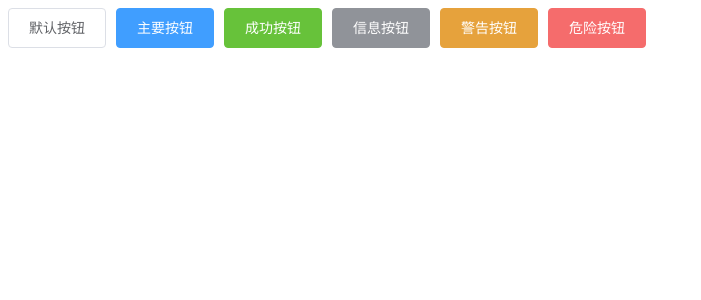
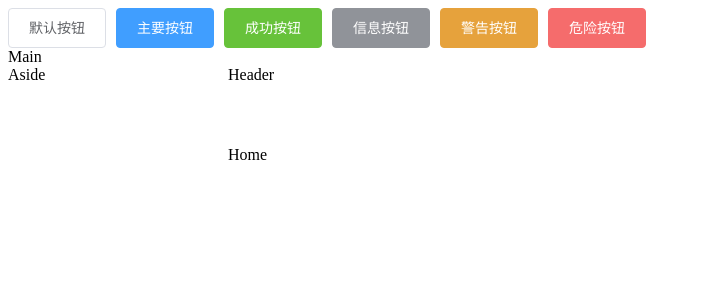
Before and after one commit to pxyyyyy/backed-pc, a Vue app: page /#/home in a window 1280 px wide. Shown: the top 300 px of the page, without its empty margins (0-701 px from the left). Built offline with nearby package versions, Linux system fonts and the light colour scheme.

Commit message:
创建路由

```diff
--- a/package.json
+++ b/package.json
@@ -10,7 +10,8 @@
   "dependencies": {
     "core-js": "^3.6.5",
     "element-ui": "^2.15.13",
-    "vue": "^2.6.11"
+    "vue": "^2.6.11",
+    "vue-router": "3.6.5"
   },
   "devDependencies": {
     "@vue/cli-plugin-babel": "~4.5.12",
--- a/src/App.vue
+++ b/src/App.vue
@@ -8,6 +8,7 @@
       <el-button type="warning">警告按钮</el-button>
       <el-button type="danger">危险按钮</el-button>
     </el-row>
+    <router-view></router-view>
   </div>
 </template>
 
--- a/src/main.js
+++ b/src/main.js
@@ -1,5 +1,6 @@
 import Vue from 'vue'
 import App from './App.vue'
+
 // 全局引用
 import ElementUI from 'element-ui';
 import 'element-ui/lib/theme-chalk/index.css';
@@ -10,8 +11,11 @@ Vue.use(ElementUI);
 // import 'element-ui/lib/theme-chalk/index.css';
 // Vue.use(Button)
 
+import router from './router'
+
 Vue.config.productionTip = false
 
 new Vue({
+  router,
   render: h => h(App),
 }).$mount('#app')
--- /dev/null
+++ b/src/router/index.js
@@ -0,0 +1,34 @@
+// 引用路由
+import Vue from 'vue'
+import VueRouter from 'vue-router'
+import Home from '../views/Home'
+import User from '../views/User'
+import Main from '../views/Main'
+
+// 1.创建路由组件（页面）
+// 2.将路由与组件进行映射
+
+Vue.use(VueRouter)
+
+const routes = [
+    {
+        path: '/',
+        component: Main,
+        children: [
+            { path: '/home', component: Home },
+            { path: '/user', component: User },
+        ]
+    }
+]
+
+// 3. 创建 router 实例，然后传 `routes` 配置
+// 你还可以传别的配置参数, 不过先这么简单着吧。
+const router = new VueRouter({
+    routes // (缩写) 相当于 routes: routes
+})
+
+// 4. 创建和挂载根实例。
+// 记得要通过 router 配置参数注入路由，
+// 从而让整个应用都有路由功能
+
+export default router
--- /dev/null
+++ b/src/views/Home.vue
@@ -0,0 +1,12 @@
+<template>
+  <div>Home</div>
+</template>
+
+<script>
+export default {
+  name: "home",
+};
+</script>
+
+<style>
+</style>
--- /dev/null
+++ b/src/views/Main.vue
@@ -0,0 +1,24 @@
+<template>
+  <div>
+    <div>Main</div>
+    <el-container>
+      <el-aside width="200px">Aside</el-aside>
+      <el-container>
+        <el-header>Header</el-header>
+        <el-main>
+          <!-- 子路由出口 -->
+          <router-view></router-view>
+        </el-main>
+      </el-container>
+    </el-container>
+  </div>
+</template>
+
+<script>
+export default {
+  name: "main",
+};
+</script>
+
+<style>
+</style>
--- /dev/null
+++ b/src/views/User.vue
@@ -0,0 +1,12 @@
+<template>
+  <div>User</div>
+</template>
+
+<script>
+export default {
+  name: "user",
+};
+</script>
+
+<style>
+</style>
--- /dev/null
+++ b/vue.config.js
@@ -0,0 +1,5 @@
+const { defineConfig } = require('@vue/cli-service')
+module.exports = defineConfig({
+    TranspileDependencies: true,
+    lintOnSave: false //关闭检验
+})
```
Also changed, not shown: 1 other file (tests, documents, lock files or other folders).
